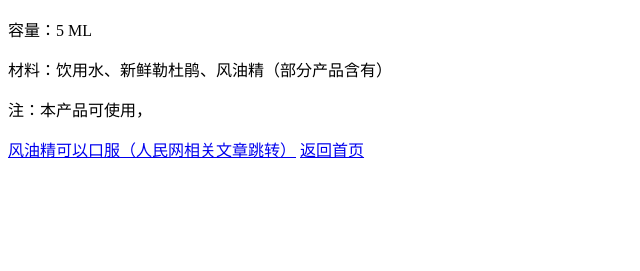
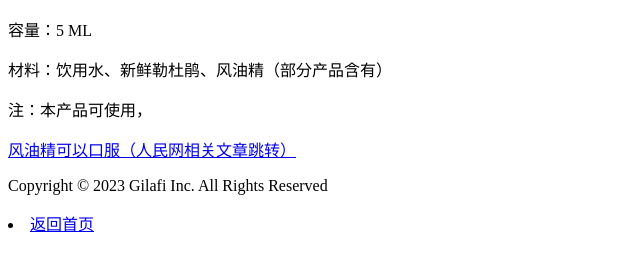
Before and after one commit to abokecn/gilafi, a plain HTML site: page products/Perfume-of-natural-extracts.html in a window 1280 px wide. Shown: the part 127-398 px from the top of the page, without its empty margins (0-640 px from the left). Drawn offline with Linux system fonts and the light colour scheme.

Commit message:
Update Perfume-of-natural-extracts.html

```diff
--- a/products/Perfume-of-natural-extracts.html
+++ b/products/Perfume-of-natural-extracts.html
@@ -12,6 +12,10 @@
   <P>材料：饮用水、新鲜勒杜鹃、风油精（部分产品含有）</P>
   <p>注：本产品可使用，</p><a href="http://shipin.people.com.cn/n1/2016/0731/c85914-28597828.html" target="_blank">风油精可以口服（人民网相关文章跳转）</a>
 
-<a href="/index.html">返回首页</a>
+<footer id="footer">
+<p>Copyright © 2023 Gilafi Inc. All Rights Reserved</p>
+  <li><a href="/index.html">返回首页</a></li>
+  </footer>
+
 </body>
 </html>
```
